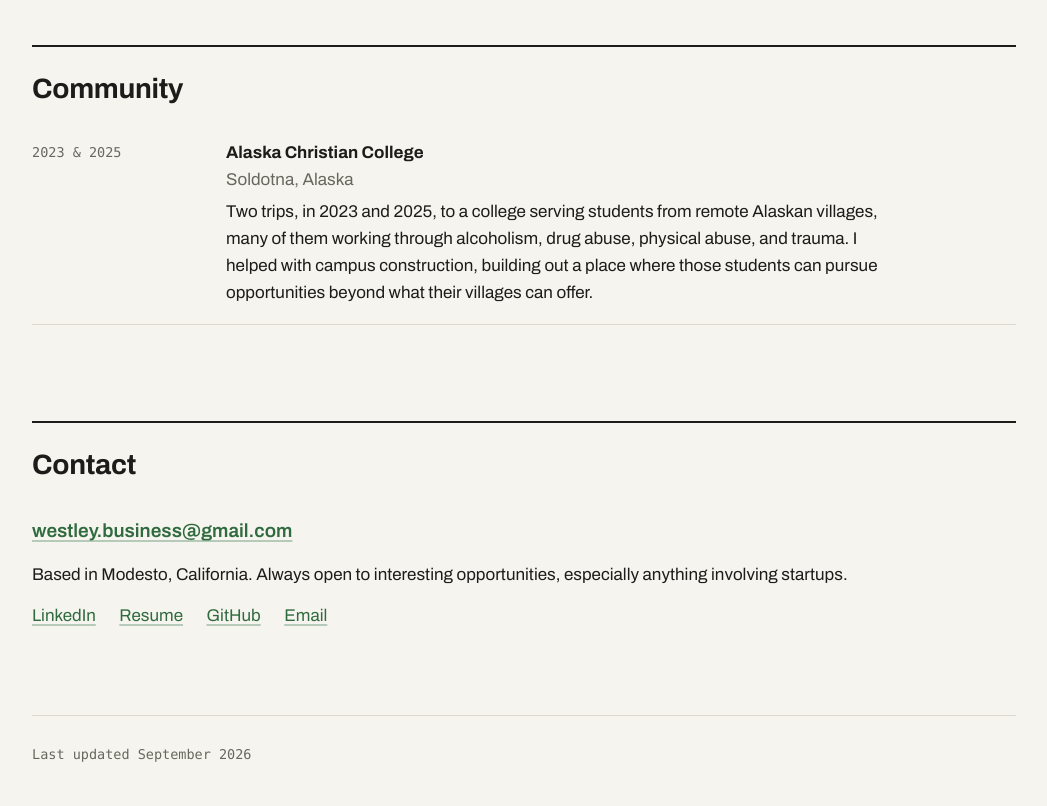
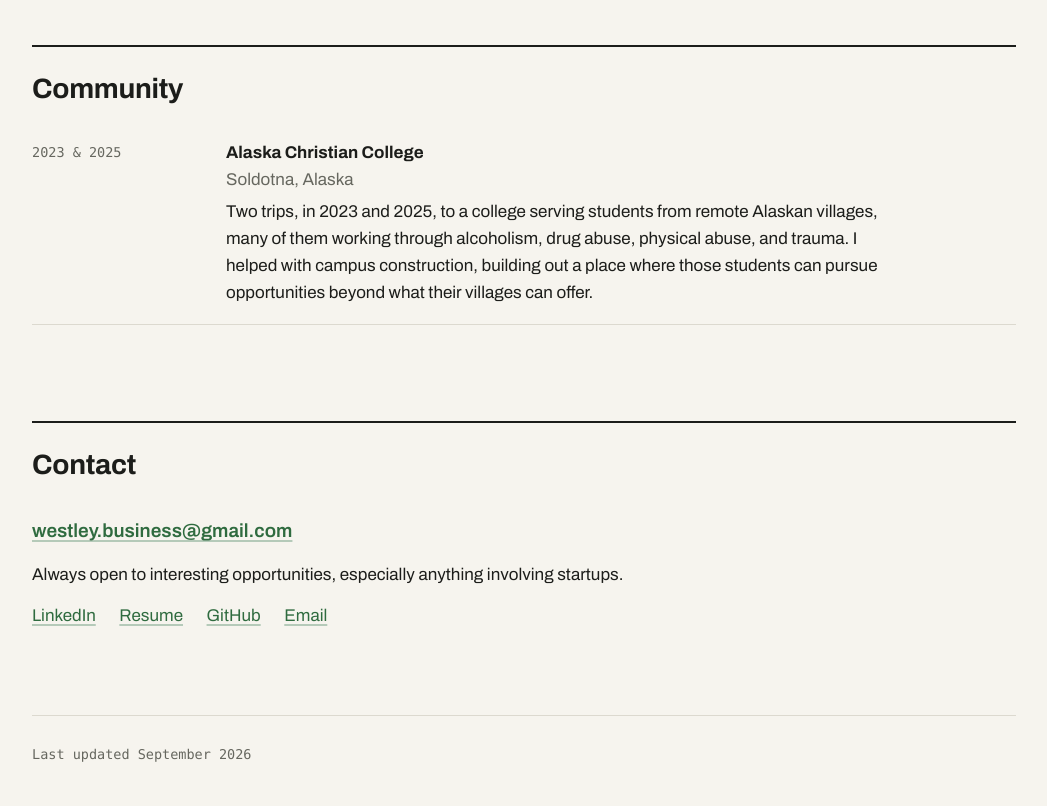
Before and after one commit to westleysmith/Portfolio, a plain HTML site: page index.html in a window 1280 px wide. Shown: the part 5038-5844 px from the top of the page, without its empty margins (116-1163 px from the left). Drawn offline with nearby package versions, Linux system fonts and the light colour scheme.

Commit message:
Contact: drop the location line

```diff
--- a/index.html
+++ b/index.html
@@ -595,7 +595,7 @@
   <section id="contact" class="contact">
     <h2>Contact</h2>
     <p class="big"><a href="mailto:westley.business@gmail.com">westley.business@gmail.com</a></p>
-    <p>Based in Modesto, California. Always open to interesting opportunities, especially anything involving startups.</p>
+    <p>Always open to interesting opportunities, especially anything involving startups.</p>
     <p class="links">
       <a href="https://www.linkedin.com/in/westleys/" target="_blank" rel="noopener">LinkedIn</a>
       <a href="Westley-Smith-Resume.pdf" target="_blank" rel="noopener">Resume</a>
```
